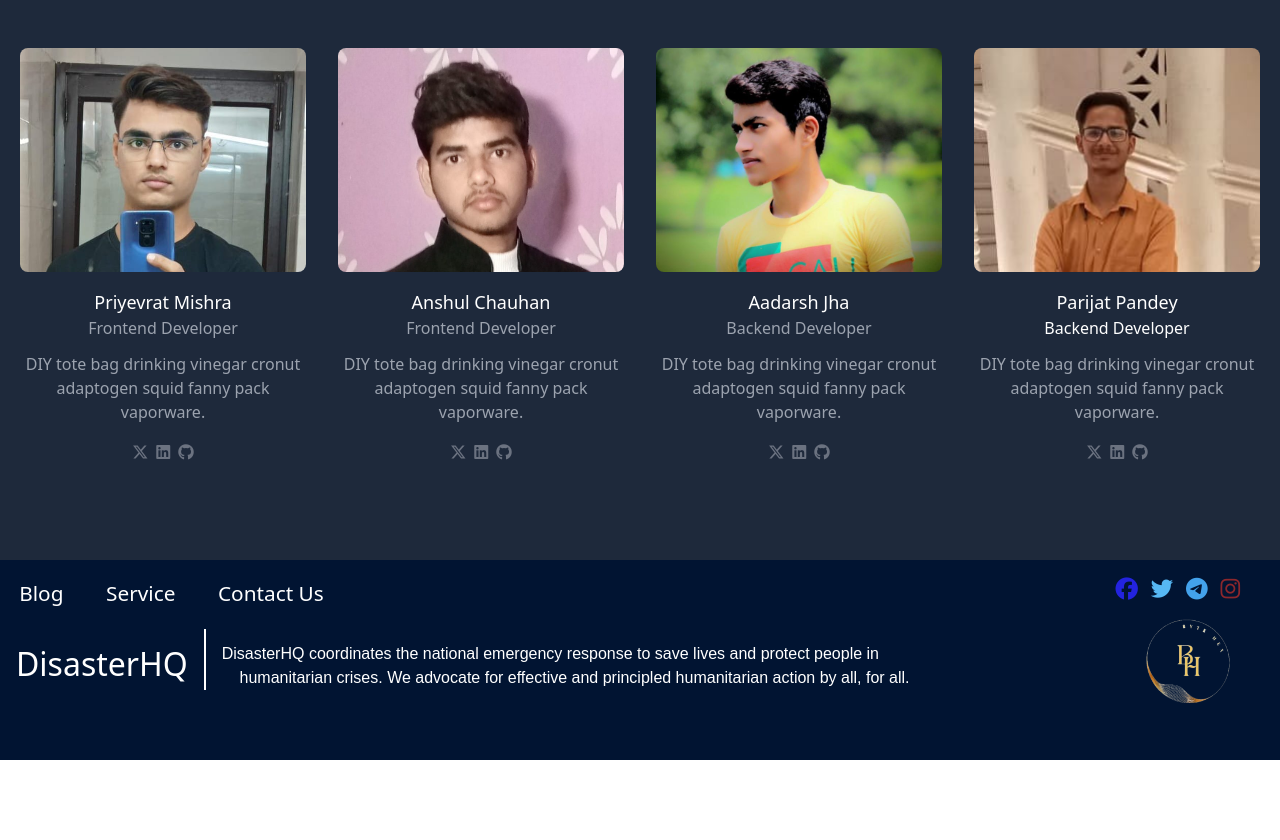
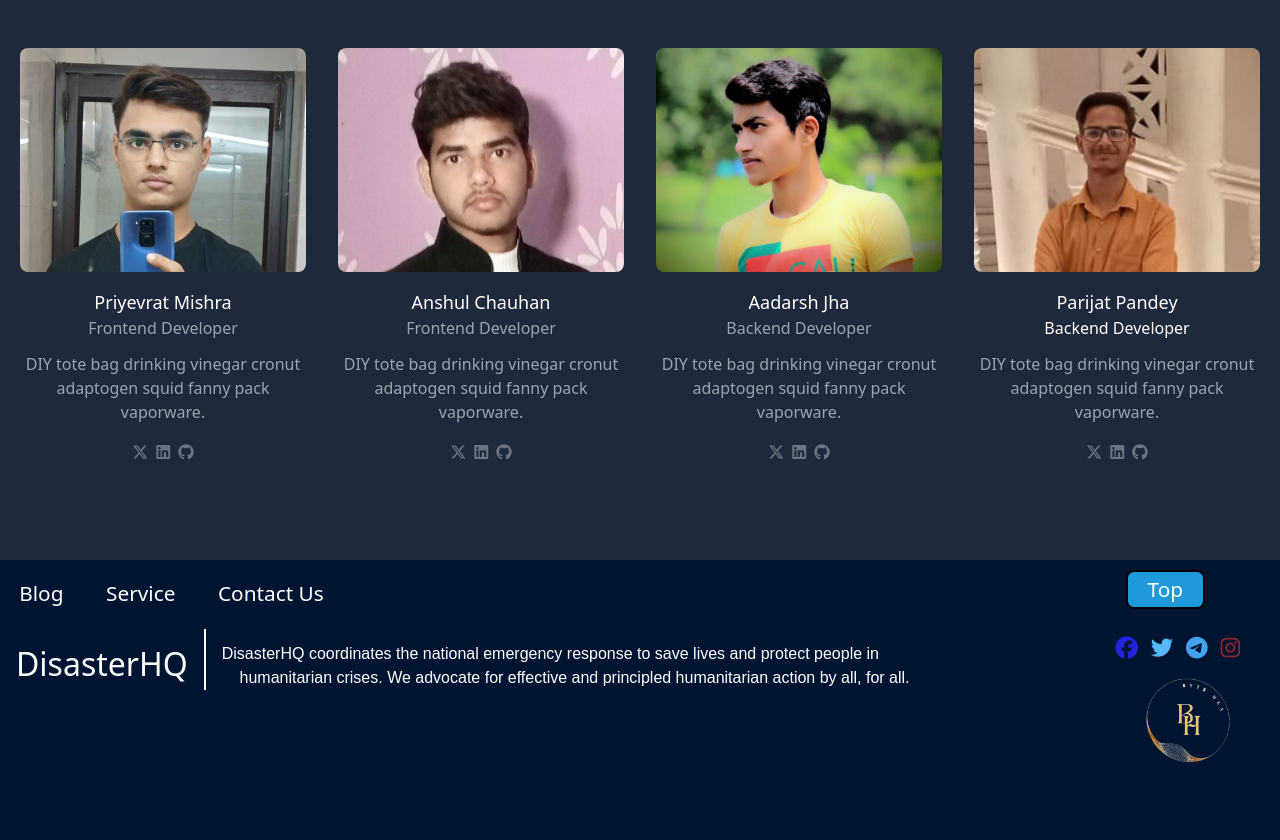
Before and after one commit to AdarshJha05/Develop, a plain HTML site: page Frontend/index.html in a window 1280 px wide. Shown: the part 4611-5451 px from the top of the page. Before the commit the page ends 5371 px from the top, so only its background shows below. Drawn offline with nearby package versions, Linux system fonts and the light colour scheme.

Commit message:
all file changes and modify

```diff
--- a/Frontend/index.css
+++ b/Frontend/index.css
@@ -65,14 +65,6 @@ nav {
     cursor: pointer;
     text-decoration: none;
 }
-
-
-
-
-
-
-
-
 
   main {
     .heading {
@@ -158,16 +150,8 @@ nav {
     border-radius: 5px;
   }
 
-
-
-
-
-
-
-
-
 footer {
-    height: 25vh;
+    height: 35vh;
     width:100%;
     background-color: #011432;
 }
@@ -219,6 +203,17 @@ footer {
     height: 9rem;
     /* margin-left: 17rem; */
     margin-top: -2rem;
+}
+.top{
+    font-size: 1.3rem;
+    color: white;
+    background-color: #2099db;
+    padding: 2px 20px;
+    margin: 10px;
+    border: 2px solid black;
+    border-radius: 0.5rem;
+    cursor: pointer;
+    text-decoration: none;
 }
 
 @media screen and (max-width: 1080px) {
--- a/Frontend/index.html
+++ b/Frontend/index.html
@@ -188,9 +188,6 @@
                 <div class="earthquake-img"><img src="https://upload.wikimedia.org/wikipedia/commons/thumb/9/98/F5_tornado_Elie_Manitoba_2007.jpg/1200px-F5_tornado_Elie_Manitoba_2007.jpg" style="padding-left: 170px;"></div>
             </div>
        </section>
-
-
-
 
        <section id="earthquake-sec">
             <div class="earthquake">
@@ -404,6 +401,7 @@
             </div>
         </div>
         <div>
+          <button class="top"><a href="#">Top</a></button>
             <div class="link">
                 <i class="fab fa-facebook" style="color: rgb(35, 35, 223);"></i>
                 <i class="fab fa-twitter" style="color: rgb(86, 184, 244);"></i>
```
Also changed, not shown: Frontend/login/login.html (+1 -1 lines), Frontend/index.js (deleted).
